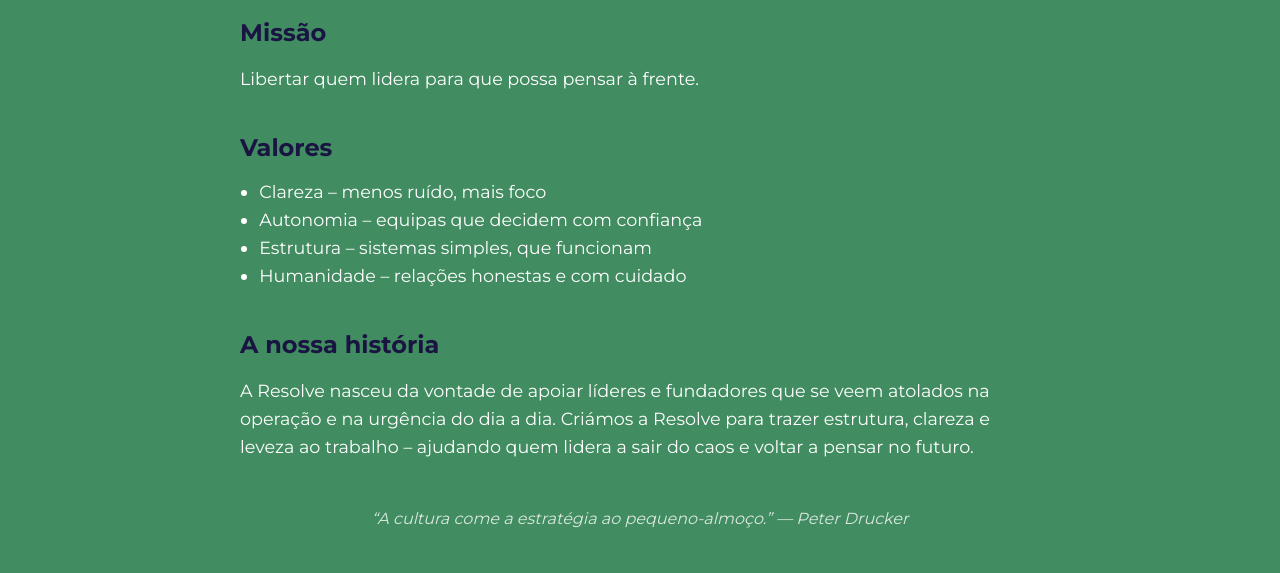
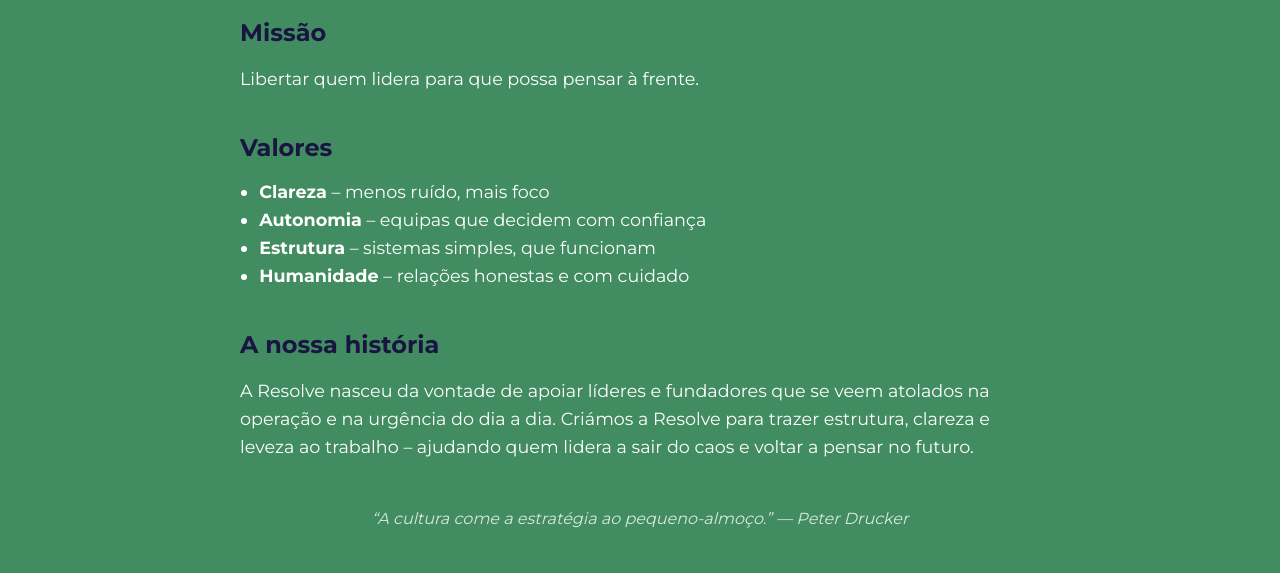
Before and after one commit to joaosimoes453/resolve-website, a plain HTML site: page sobre.html in a window 1280 px wide. Shown: the part 174-747 px from the top of the page. Drawn offline with Linux system fonts and the light colour scheme.

Commit message:
Update sobre.html

```diff
--- a/sobre.html
+++ b/sobre.html
@@ -3,18 +3,19 @@
 <head>
   <meta charset="UTF-8" />
   <meta name="viewport" content="width=device-width, initial-scale=1.0" />
-  <title>Sobre • Resolve</title>
+  <title>Sobre a Resolve • Consultoria para Startups e PMEs</title>
+  <meta name="description" content="A Resolve apoia fundadores que querem sair do caos e estruturar o seu negócio com clareza, leveza e visão estratégica." />
   <link rel="icon" href="web-app-manifest-192x192.png" type="image/png" />
+
   <!-- Google tag (gtag.js) -->
-  <script id="Cookiebot" src="https://consent.cookiebot.com/uc.js" data-cbid="e3844023-8dc0-40ca-8453-be49bd164fe3" type="text/javascript" async></script>
   <script async src="https://www.googletagmanager.com/gtag/js?id=G-0HHFRBSM16"></script>
   <script>
     window.dataLayer = window.dataLayer || [];
     function gtag(){dataLayer.push(arguments);}
     gtag('js', new Date());
-
     gtag('config', 'G-0HHFRBSM16');
   </script>
+
   <link href="https://fonts.googleapis.com/css2?family=Montserrat:wght@400;600;700&display=swap" rel="stylesheet">
   <style>
     body {
@@ -154,16 +155,16 @@
     <section class="section">
       <h2>Valores</h2>
       <ul>
-        <li>Clareza – menos ruído, mais foco</li>
-        <li>Autonomia – equipas que decidem com confiança</li>
-        <li>Estrutura – sistemas simples, que funcionam</li>
-        <li>Humanidade – relações honestas e com cuidado</li>
+        <li><strong>Clareza</strong> – menos ruído, mais foco</li>
+        <li><strong>Autonomia</strong> – equipas que decidem com confiança</li>
+        <li><strong>Estrutura</strong> – sistemas simples, que funcionam</li>
+        <li><strong>Humanidade</strong> – relações honestas e com cuidado</li>
       </ul>
     </section>
 
     <section class="section">
       <h2>A nossa história</h2>
-      <p style="text-align: justified">A Resolve nasceu da vontade de apoiar líderes e fundadores que se veem atolados na operação e na urgência do dia a dia. Criámos a Resolve para trazer estrutura, clareza e leveza ao trabalho – ajudando quem lidera a sair do caos e voltar a pensar no futuro.</p>
+      <p>A Resolve nasceu da vontade de apoiar líderes e fundadores que se veem atolados na operação e na urgência do dia a dia. Criámos a Resolve para trazer estrutura, clareza e leveza ao trabalho – ajudando quem lidera a sair do caos e voltar a pensar no futuro.</p>
     </section>
 
     <div class="quote">
@@ -185,7 +186,6 @@
   <script>
     document.addEventListener('DOMContentLoaded', function () {
       const contatoBtn = document.querySelector('.cta');
-
       if (contatoBtn) {
         contatoBtn.addEventListener('click', function () {
           gtag('event', 'click', {
@@ -196,5 +196,6 @@
       }
     });
   </script>
+
 </body>
 </html>
```
Lines whose indentation alone changed are shown as unchanged.
